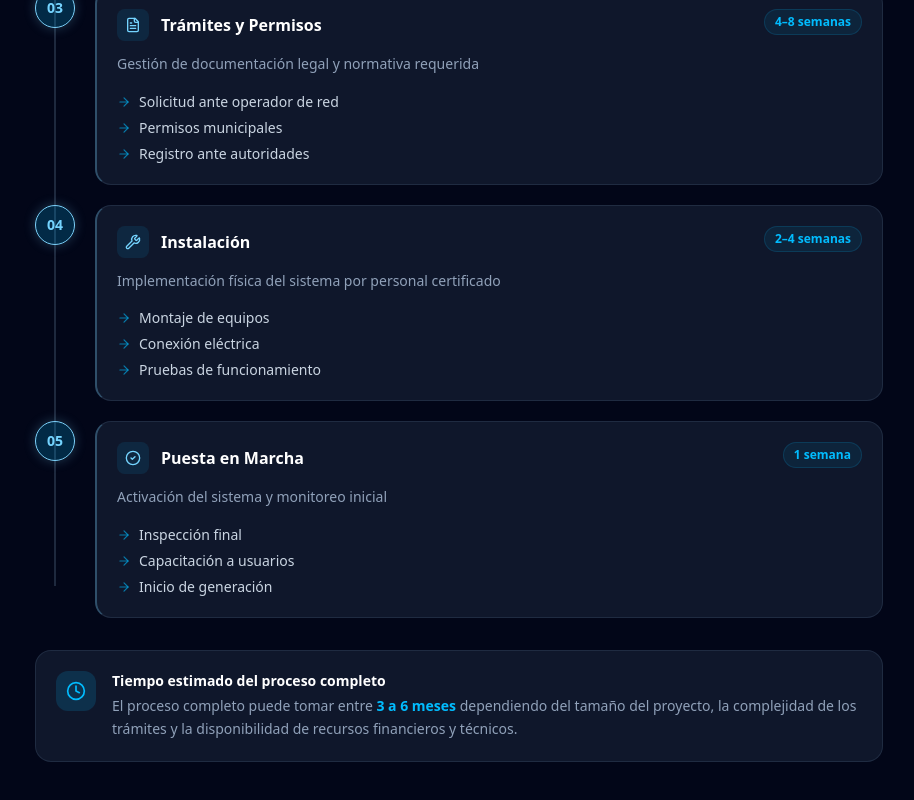
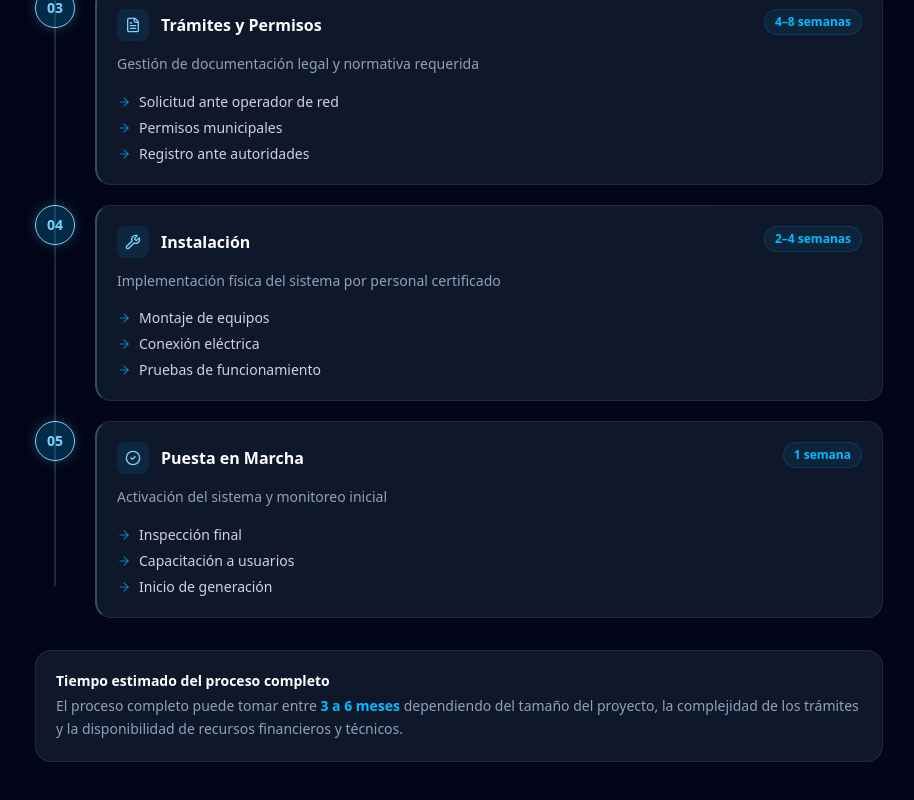
Before and after one commit to edwinvg99/energia-clara, a React (Vite) app in the folder client/: page /procesos in a window 1280 px wide. Shown: the part 883-1683 px from the top of the page, without its empty margins (309-1223 px from the left). Built offline with nearby package versions, Linux system fonts and the light colour scheme; no server answers.

Commit message:
STYLE: se elimini icono

```diff
--- a/client/src/components/Procesos.jsx
+++ b/client/src/components/Procesos.jsx
@@ -147,9 +147,9 @@ function Procesos() {
         {/* Time estimate */}
         <div className="mt-8 bg-slate-900 border border-slate-700/50 rounded-2xl p-5">
           <div className="flex items-start gap-4">
-            <div className="bg-sky-400/15 p-2.5 rounded-xl flex-shrink-0">
+            {/* <div className="bg-sky-400/15 p-2.5 rounded-xl flex-shrink-0">
               <Clock className="w-5 h-5 text-sky-400" />
-            </div>
+            </div> */}
             <div>
               <p className="font-bold text-white text-sm mb-1">Tiempo estimado del proceso completo</p>
               <p className="text-slate-400 text-sm leading-relaxed">
```
